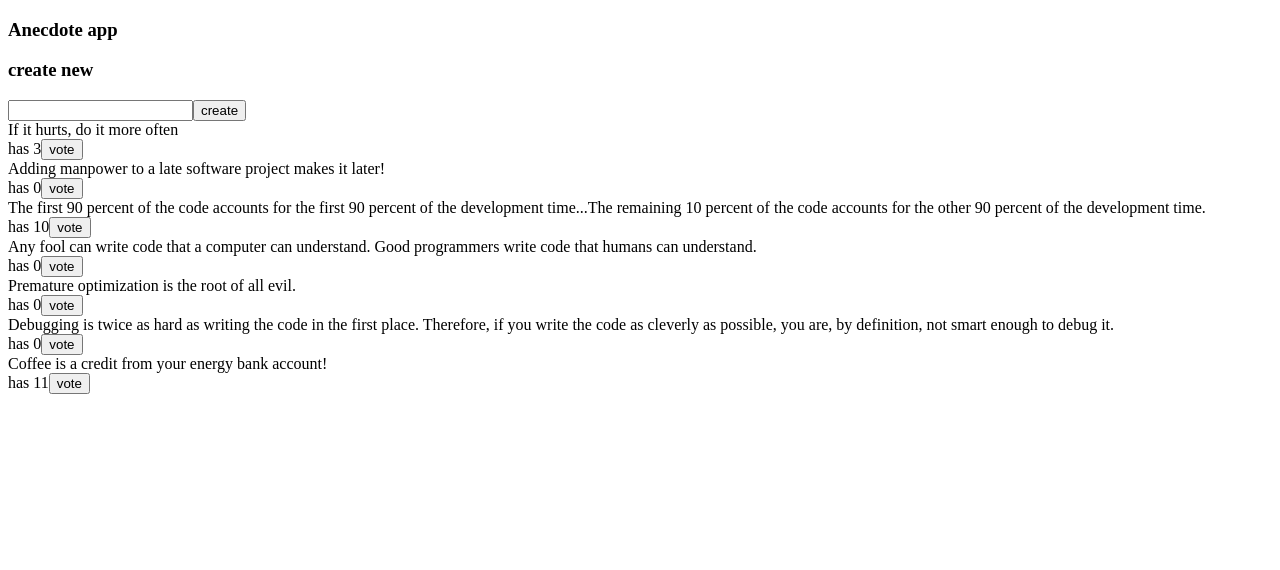
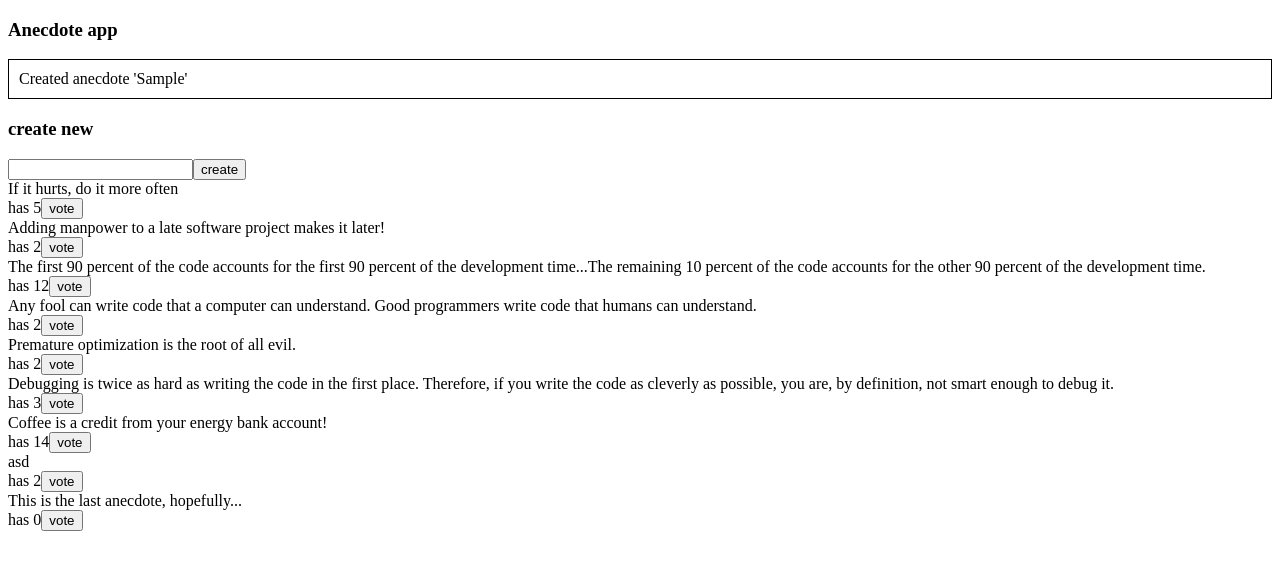
Before and after one commit to 70fu/fullstackopen-part-6, a React (Vite) app: page / in a window 1280 px wide. Both pictures are taken after typing "Sample" into the empty fields and a click on the button "create". Shown: the top 570 px of the page. Built offline with nearby package versions, Linux system fonts and the light colour scheme; no server answers; data requests are answered from the project's data file.

Commit message:
Show notification on vote and anecdote creation (6.23)

```diff
--- a/db.json
+++ b/db.json
@@ -3,37 +3,47 @@
     {
       "content": "If it hurts, do it more often",
       "id": "47145",
-      "votes": 3
+      "votes": 5
     },
     {
       "content": "Adding manpower to a late software project makes it later!",
       "id": "21149",
-      "votes": 0
+      "votes": 2
     },
     {
       "content": "The first 90 percent of the code accounts for the first 90 percent of the development time...The remaining 10 percent of the code accounts for the other 90 percent of the development time.",
       "id": "69581",
-      "votes": 10
+      "votes": 12
     },
     {
       "content": "Any fool can write code that a computer can understand. Good programmers write code that humans can understand.",
       "id": "36975",
-      "votes": 0
+      "votes": 2
     },
     {
       "content": "Premature optimization is the root of all evil.",
       "id": "25170",
-      "votes": 0
+      "votes": 2
     },
     {
       "content": "Debugging is twice as hard as writing the code in the first place. Therefore, if you write the code as cleverly as possible, you are, by definition, not smart enough to debug it.",
       "id": "98312",
-      "votes": 0
+      "votes": 3
     },
     {
       "content": "Coffee is a credit from your energy bank account!",
-      "votes": 11,
+      "votes": 14,
       "id": "7I8XGSY"
+    },
+    {
+      "content": "asd",
+      "votes": 2,
+      "id": "_BGqgOU"
+    },
+    {
+      "content": "This is the last anecdote, hopefully...",
+      "votes": 0,
+      "id": "tVVLEcj"
     }
   ]
 }
--- a/src/App.jsx
+++ b/src/App.jsx
@@ -3,9 +3,11 @@ import Notification from './components/Notification'
 import { useQuery, useMutation, useQueryClient } from '@tanstack/react-query'
 import { getAnecdotes } from './requests'
 import { vote } from './requests'
+import { useNotificationDispatch } from './NotificationContext'
+import { showNotification } from './notificationActions'
 
 const App = () => {
-
+  const notificationDispatch = useNotificationDispatch();
   const queryClient = useQueryClient();
 
   const voteMutation = useMutation({
@@ -37,6 +39,7 @@ const App = () => {
 
   const handleVote = (anecdote) => {
     voteMutation.mutate(anecdote);
+    showNotification(notificationDispatch,`Voted for '${anecdote.content}'`)
   }
 
   return (
--- /dev/null
+++ b/src/NotificationContext.jsx
@@ -0,0 +1,49 @@
+import { createContext, useReducer, useContext } from 'react'
+
+const initialNotification = {
+  text:'',
+  showUntil:Date.now()
+};
+
+const notificationReducer = (state, action) => {
+  switch(action.type){
+  case 'SET':{
+    return {
+      text:action.payload.text,
+      showUntil: Date.now() + action.payload.duration
+    }
+  }
+  case 'CHECK_TIME':{
+    if(Date.now()>state.showUntil){
+      return { text:'', showUntil:initialNotification.showUntil }
+    }
+    return state;
+  }
+  default:
+    return state;
+  }
+}
+
+const NotificationContext = createContext()
+
+export const NotificationContextProvider = (props) => {
+  const [notification, notificationDispatch] = useReducer(notificationReducer, 0)
+
+  return (
+    <NotificationContext.Provider value={[notification, notificationDispatch] }>
+      {props.children}
+    </NotificationContext.Provider>
+  )
+}
+
+export const useNotificationValue = () => {
+  const stateAndDispatch = useContext(NotificationContext);
+  return stateAndDispatch[0];
+}
+
+export const useNotificationDispatch = () => {
+  const stateAndDispatch = useContext(NotificationContext);
+  return stateAndDispatch[1];
+}
+
+export default NotificationContext
--- a/src/components/AnecdoteForm.jsx
+++ b/src/components/AnecdoteForm.jsx
@@ -1,9 +1,12 @@
 import { useMutation, useQueryClient } from '@tanstack/react-query'
 import { createAnecdote } from '../requests'
+import { useNotificationDispatch } from '../NotificationContext';
+import { showNotification } from '../notificationActions'
 
 
 const AnecdoteForm = () => {
   const queryClient = useQueryClient();
+  const notificationDispatch = useNotificationDispatch();
 
   const createAnecdoteMutation = useMutation({
     mutationFn:createAnecdote,
@@ -17,6 +20,8 @@ const AnecdoteForm = () => {
     const content = event.target.anecdote.value
     event.target.anecdote.value = ''
     createAnecdoteMutation.mutate({ content, votes:0 });
+
+    showNotification(notificationDispatch,`Created anecdote '${content}'`);
   }
 
   return (
--- a/src/components/Notification.jsx
+++ b/src/components/Notification.jsx
@@ -1,3 +1,5 @@
+import { useNotificationValue } from '../NotificationContext'
+
 const Notification = () => {
   const style = {
     border: 'solid',
@@ -6,11 +8,13 @@ const Notification = () => {
     marginBottom: 5
   }
 
-  if (true) return null
+  const notification = useNotificationValue();
+
+  if (!notification.text) return null
 
   return (
     <div style={style}>
-
+      {notification.text}
     </div>
   )
 }
--- a/src/main.jsx
+++ b/src/main.jsx
@@ -1,11 +1,14 @@
 import ReactDOM from 'react-dom/client'
 import App from './App'
 import { QueryClient, QueryClientProvider } from '@tanstack/react-query'
+import { NotificationContextProvider } from './NotificationContext.jsx';
 
 const queryClient = new QueryClient();
 
 ReactDOM.createRoot(document.getElementById('root')).render(
-  <QueryClientProvider client={queryClient}>
-    <App />
-  </QueryClientProvider>
+  <NotificationContextProvider>
+    <QueryClientProvider client={queryClient}>
+      <App />
+    </QueryClientProvider>
+  </NotificationContextProvider>
 )
--- /dev/null
+++ b/src/notificationActions.js
@@ -0,0 +1,8 @@
+const NOTIFICATION_TIME=5000;
+
+export function showNotification(dispatch, text, millis=NOTIFICATION_TIME){
+  dispatch({ type:'SET',payload:{ text,duration: millis } });
+  setTimeout(() => {
+    dispatch({ type:'CHECK_TIME' });
+  },millis+10);
+}
```
Also changed, not shown: .eslintrc.cjs.
